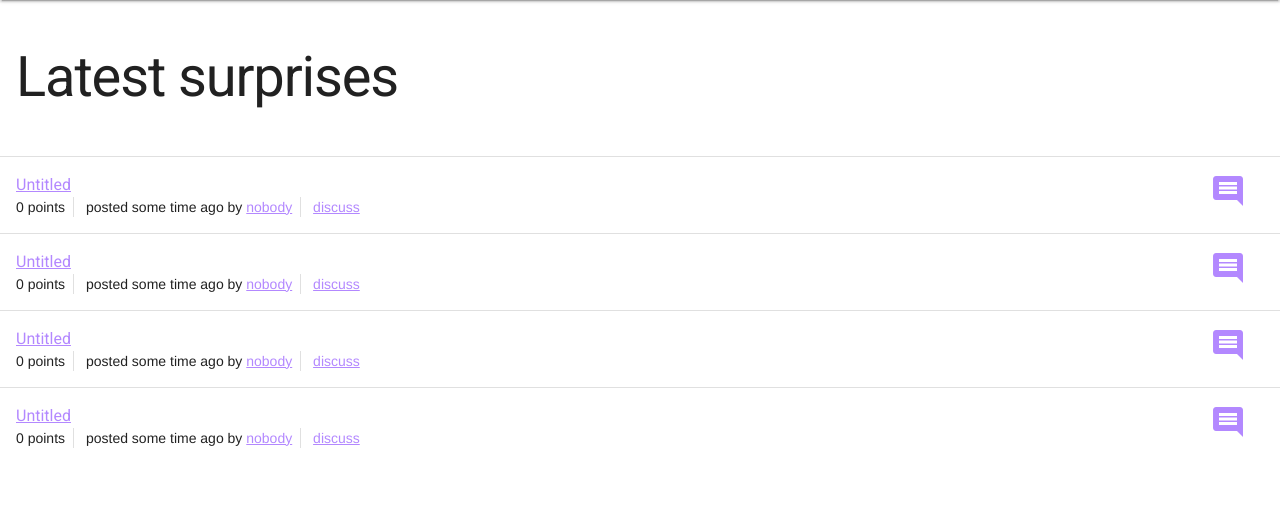
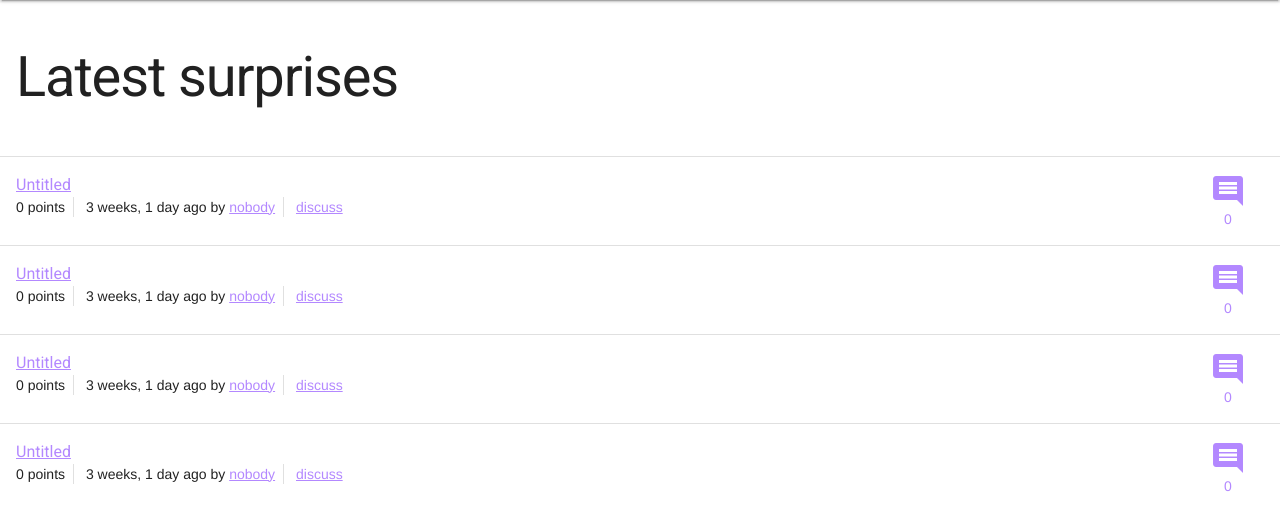
Before and after one commit to mirigata/mirigata, a Django app: page / in a window 1280 px wide. Shown: the part 64-594 px from the top of the page. Run offline with Django 3.2, Linux system fonts and the light colour scheme; data comes from the database, SQL or seed files in the repository; data that the repository does not hold is empty.

Commit message:
Add comment count on frontpage

```diff
--- a/mirigata/surprise/models.py
+++ b/mirigata/surprise/models.py
@@ -19,7 +19,11 @@ log = logging.getLogger(__name__)
 class SurpriseManager(models.Manager):
 
     def get_surprises_for_homepage(self):
-        return self.filter(link_exists=True).order_by('-created').select_related('creator')
+        return (self
+                .filter(link_exists=True)
+                .order_by('-created')
+                .select_related('creator')
+                .prefetch_related('comments'))
 
 
 class Surprise(models.Model):
--- a/mirigata/website/templates/surprise/includes/surprise-headline.html
+++ b/mirigata/website/templates/surprise/includes/surprise-headline.html
@@ -4,7 +4,7 @@
         <h1 class="surprise__title"><a href="{{ surprise.link }}">{{ surprise.title|default:"Untitled" }}</a></h1>
         <div class="surprise__meta">
             <span class="surprise__points">{{ surprise.points }} point{{ surprise.points|pluralize }}</span>
-            <span class="surprise__posted">posted some time ago</span>
+            <span class="surprise__posted">{{ surprise.created|naturaltime }}</span>
             <span class="surprise__author">by
 	            <a href="#" data-feature="author profile">{{ surprise.creator.username|default:"nobody" }}</a>
             </span>
@@ -19,7 +19,7 @@
     <footer>
         <a class="surprise__comments-link icon-button" href="{{ surprise.get_absolute_url }}">
             <i class="material-icons surprise__comments-icon">comment</i>
-{#            <span class="surprise__comments-amount">17</span>#}
+            <span class="surprise__comments-amount">{{ surprise.comments|length }}</span>
             <span class="surprise__comments-text">comments</span></a>
     </footer>
 </article>
```
